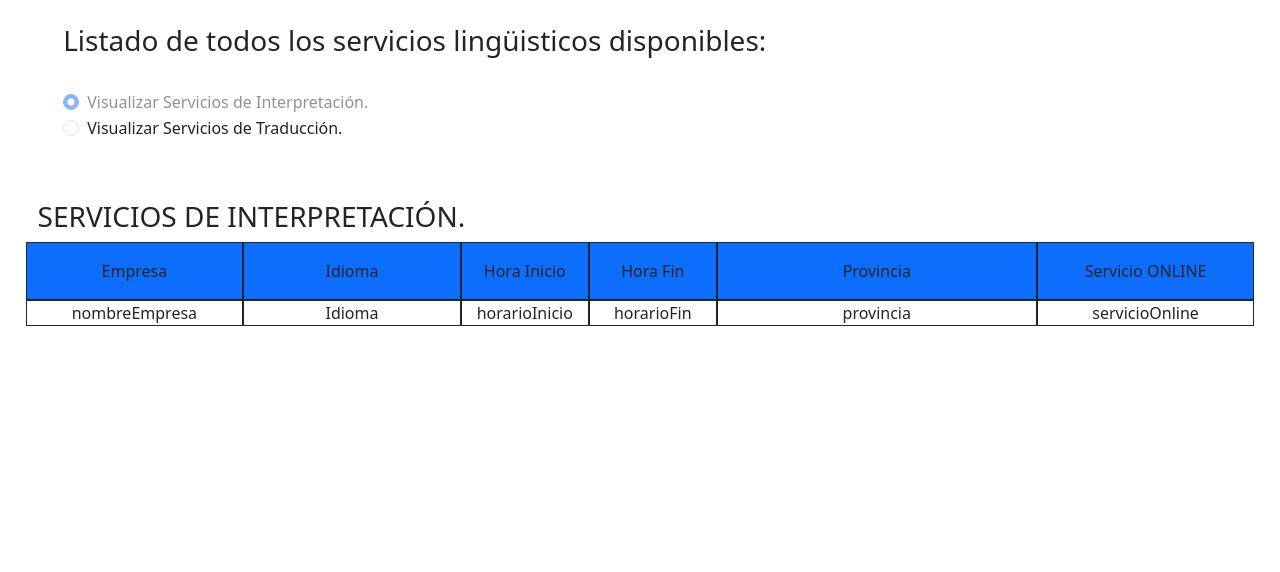
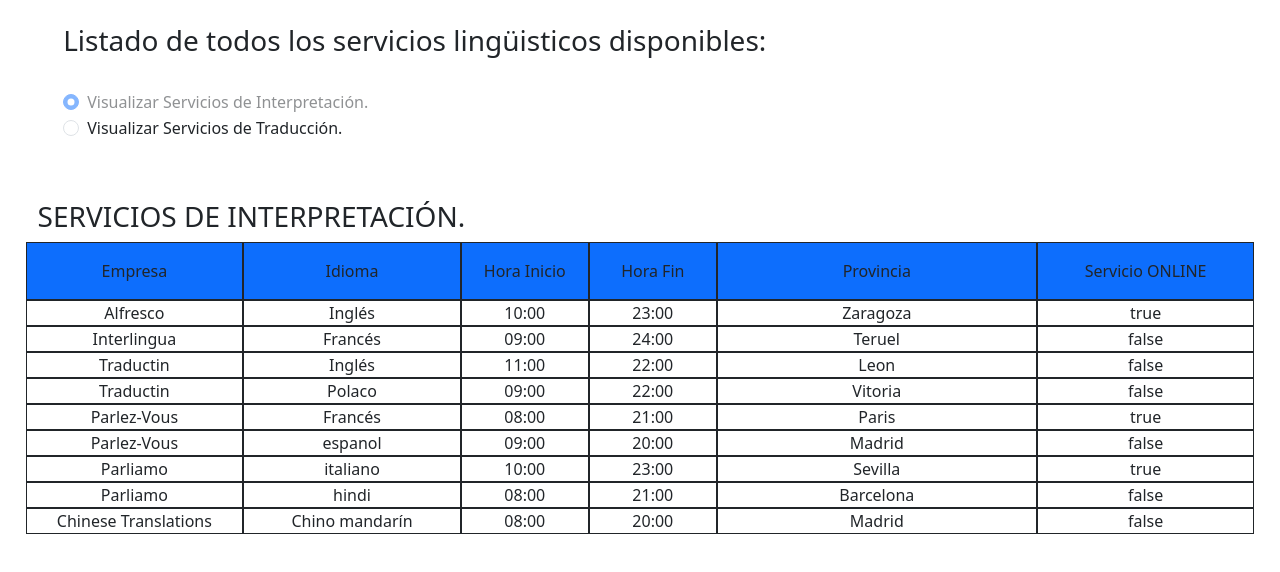
Before and after one commit to csesvaz/NetlifyBack4AppTraducpol, a Vue app in the folder frontend/: page /empresas in a window 1280 px wide. Shown: the top 572 px of the page. Built offline with nearby package versions, Linux system fonts and the light colour scheme.

Commit message:
Istalado Pinia y interfaz ListadoServicios Interpretación con objetos

```diff
--- a/frontend/package.json
+++ b/frontend/package.json
@@ -16,6 +16,7 @@
     "@fortawesome/vue-fontawesome": "^3.0.3",
     "@popperjs/core": "^2.11.7",
     "bootstrap": "^5.3.0-alpha3",
+    "pinia": "^2.0.35",
     "vue": "^3.2.47"
   },
   "devDependencies": {
--- a/frontend/src/App.vue
+++ b/frontend/src/App.vue
@@ -1,8 +1,15 @@
 <script>
 // import InterfazInicio from './Interfaces/InterfazInicio.vue';
 import InterfazServicios from './Interfaces/InterfazServicios.vue';
+import {useEmpresaStore} from './stores/EmpresaStore.js';
 export default {
-  components: { InterfazServicios } }
+  components: { InterfazServicios },
+
+  beforeMount(){
+   useEmpresaStore().fetchEmpresas() ;
+  }
+};
+
 </script>
 
 <template>
--- a/frontend/src/components/ListadoServiciosInterpretacion.vue
+++ b/frontend/src/components/ListadoServiciosInterpretacion.vue
@@ -1,4 +1,11 @@
-<script></script>
+<script>
+import { mapState } from "pinia";
+import { useEmpresaStore } from "../stores/EmpresaStore";
+export default{
+  computed: {
+    ...mapState(useEmpresaStore, ["empresas"]),
+  },}
+</script>
 <template>
   <div class="container-fluid mt-4">
     <h3>SERVICIOS DE INTERPRETACIÓN.</h3>
@@ -14,14 +21,29 @@
     </div>
     <!-- Aqui va un v-for de los servicios de Interpretacion-->
 
-    <div class="row mb-12">
-      <span class="col-2 bg-ligth border border-dark"> nombreEmpresa </span>
-      <span class="col-2 bg-ligth border border-dark"> Idioma </span>
-      <span class="col-1 bg-ligth border border-dark"> horarioInicio </span>
-      <span class="col-1 bg-ligth border border-dark"> horarioFin </span>
-      <span class="col-3 bg-ligth border border-dark"> provincia </span>
-      <span class="col-2 bg-ligth border border-dark">servicioOnline</span>
-
+    <div v-for="empresa in empresas" :key="empresa.id">
+      <div v-for="servicio in empresa.servicios" :key="servicio.id">
+        <div v-if="servicio.tipo == 'interpretacion'" class="row mb-12">
+          <span class="col-2 bg-ligth border border-dark">{{
+            empresa.nombre
+          }}</span>
+          <span class="col-2 bg-ligth border border-dark">{{
+            servicio.idioma
+          }}</span>
+          <span class="col-1 bg-ligth border border-dark">{{
+            servicio.horarioInicio
+          }}</span>
+          <span class="col-1 bg-ligth border border-dark">{{
+            servicio.horarioFin
+          }}</span>
+          <span class="col-3 bg-ligth border border-dark">{{
+            servicio.provincia
+          }}</span>
+          <span class="col-2 bg-ligth border border-dark">{{
+            servicio.servicioOnline
+          }}</span>
+        </div>
+      </div>
     </div>
   </div>
 </template>
@@ -29,7 +51,6 @@
 .container-fluid {
   width: 100%;
   margin-left: 2%;
-
 }
 span {
   display: flex;
@@ -49,20 +70,11 @@ span {
 .col-3 {
   width: 25%;
 }
-
-.lapiz {
-  color: rgb(110, 60, 60);
-  padding-right: 0.5%;
-}
-.bin {
-  margin-right: 1%;
-}
 @media (max-width: 768px) {
   .container-fluid {
     width: 100%;
     margin-left: 2%;
     font-size: 0.7rem;
-
   }
 }
 </style>
--- a/frontend/src/main.js
+++ b/frontend/src/main.js
@@ -3,6 +3,12 @@ import './style.css'
 import App from './App.vue'
 import './scss/styles.scss'
 import * as bootstrap from 'bootstrap'
+
+
+// Importar Pinia
+import { createPinia } from 'pinia'
+const pinia = createPinia()
+
 
 // Importar fontawesome
 import { FontAwesomeIcon } from "@fortawesome/vue-fontawesome";
@@ -16,4 +22,5 @@ library.add(fab);
 
 createApp(App)
 .component("fa", FontAwesomeIcon)
+.use(pinia)
 .mount('#app')
--- /dev/null
+++ b/frontend/src/objetos/Empresa.json
@@ -0,0 +1,203 @@
+{
+  "_embedded": {
+    "empresa": [
+      {
+        "id": 1,
+        "nombre": "Alfresco",
+        "direccion": "C/ Valcarnero 17, Madrid",
+        "telefono": "+34 666333555",
+        "email": "alfresco@gmail.com",
+        "servicios": [
+          {
+            "id": 1,
+            "tipo": "interpretacion",
+            "idioma": "Inglés",
+            "horarioInicio": "10:00",
+            "horarioFin": "23:00",
+            "provincia": "Zaragoza",
+            "servicioOnline": true
+          },
+          {
+            "id": 1,
+            "tipo": "traduccion",
+            "idioma": "Inglés",
+            "tipoDocumento": "Carta",
+            "tiempoEntrega": "1 mes",
+            "traduccionJurada": true
+          }
+        ]
+      },
+      {
+        "id": 2,
+        "nombre": "Interlingua",
+        "direccion": "C/ Las fuentes s/n, Benicarló",
+        "telefono": "+34 654231311",
+        "email": "interlingua@gmail.com",
+        "servicios": [
+          {
+            "id": 3,
+            "tipo": "interpretacion",
+            "idioma": "Francés",
+            "horarioInicio": "09:00",
+            "horarioFin": "24:00",
+            "provincia": "Teruel",
+            "servicioOnline": false
+          },
+
+          {
+            "id": 2,
+            "tipo": "traduccion",
+            "idioma": "Francés",
+            "tipoDocumento": "Documento Oficial",
+            "tiempoEntrega": "2 semanas",
+            "traduccionJurada": true
+          },
+          {
+            "id": 3,
+            "tipo": "traduccion",
+            "idioma": "Francés",
+            "tipoDocumento": "Documento Oficial",
+            "tiempoEntrega": "2 semanas",
+            "traduccionJurada": false
+          }
+        ]
+      },
+      {
+        "id": 3,
+        "nombre": "Traductin",
+        "direccion": "Av Valencia 45, Zaragoza",
+        "telefono": "+34 689002345",
+        "email": "traductin@gmail.com",
+        "servicios": [
+          {
+            "id": 2,
+            "tipo": "interpretacion",
+            "idioma": "Inglés",
+            "horarioInicio": "11:00",
+            "horarioFin": "22:00",
+            "provincia": "Leon",
+            "servicioOnline": false
+          },
+          {
+            "id": 4,
+            "tipo": "interpretacion",
+            "idioma": "Polaco",
+            "horarioInicio": "09:00",
+            "horarioFin": "22:00",
+            "provincia": "Vitoria",
+            "servicioOnline": false
+          }
+        ]
+      },
+      {
+        "id": 4,
+        "nombre": "Parlez-Vous",
+        "direccion": "Rue de la Paix, Paris",
+        "telefono": "+33 611223344",
+        "email": "parlezvous@gmail.com",
+        "servicios": [
+          {
+            "id": 5,
+            "tipo": "interpretacion",
+            "idioma": "Francés",
+            "horarioInicio": "08:00",
+            "horarioFin": "21:00",
+            "provincia": "Paris",
+            "servicioOnline": true
+          },
+          {
+            "id": 6,
+            "tipo": "interpretacion",
+            "idioma": "espanol",
+            "horarioInicio": "09:00",
+            "horarioFin": "20:00",
+            "provincia": "Madrid",
+            "servicioOnline": false
+          }
+        ]
+      },
+      {
+        "id": 5,
+        "nombre": "Deutschland Translations",
+        "direccion": "C/ Fanjul 12, Madrid",
+        "telefono": "+434 677455388",
+        "email": "deutschlandtranslations@gmail.com",
+        "servicios": [
+          {
+            "id": 4,
+            "tipo": "traduccion",
+            "idioma": "Alemán",
+            "tipoDocumento": "Contrato",
+            "tiempoEntrega": "1 semana",
+            "traduccionJurada": true
+          },
+          {
+            "id": 5,
+            "tipo": "traduccion",
+            "idioma": "Alemán",
+            "tipoDocumento": "Certificado",
+            "tiempoEntrega": "3 dias",
+            "traduccionJurada": false
+          }
+        ]
+      },
+      {
+        "id": 6,
+        "nombre": "Parliamo",
+        "direccion": "C/ cardenal cisneros 21 5ºA, Barcelona",
+        "telefono": "+39 333777999",
+        "email": "parliamo@gmail.com",
+        "servicios": [
+          {
+            "id": 7,
+            "tipo": "interpretacion",
+            "idioma": "italiano",
+            "horarioInicio": "10:00",
+            "horarioFin": "23:00",
+            "provincia": "Sevilla",
+            "servicioOnline": true
+          },
+          {
+            "id": 8,
+            "tipo": "interpretacion",
+            "idioma": "hindi",
+            "horarioInicio": "08:00",
+            "horarioFin": "21:00",
+            "provincia": "Barcelona",
+            "servicioOnline": false
+          }
+        ]
+      },
+
+      {
+        "id": 7,
+        "nombre": "Chinese Translations",
+  "direccion": "Av/ Constitución, Madrid",
+  "telefono": "+86 10 12345678",
+  "email": "chinesetranslations@gmail.com",
+  "servicios": [
+    {
+      "id": 6,
+      "tipo": "traduccion",
+      "idioma": "Chino mandarín",
+      "tipoDocumento": "Contrato",
+      "tiempoEntrega": "1 semana",
+      "traduccionJurada": true
+    },
+    {
+      "id": 9,
+      "tipo": "interpretacion",
+      "idioma": "Chino mandarín",
+      "horarioInicio": "08:00",
+      "horarioFin": "20:00",
+      "provincia": "Madrid",
+      "servicioOnline": false
+    }
+  ]
+}
+
+
+
+    ]
+  }
+}
--- /dev/null
+++ b/frontend/src/stores/EmpresaStore.js
@@ -0,0 +1,16 @@
+import { defineStore } from "pinia";
+import DatosEmpresas from "../objetos/Empresa.json";
+
+export const useEmpresaStore = defineStore("empresas", {
+  state: () => ({
+    empresas: [],
+  }),
+  actions: {
+    fetchEmpresas() {
+      this.empresas = DatosEmpresas._embedded.empresa;
+      return this.empresas;
+    },
+
+
+  },
+});
```
